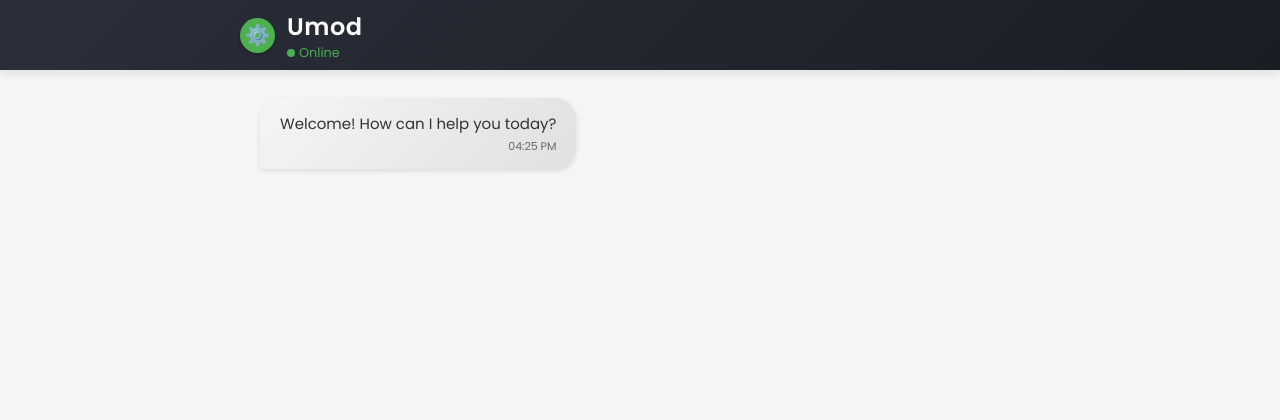
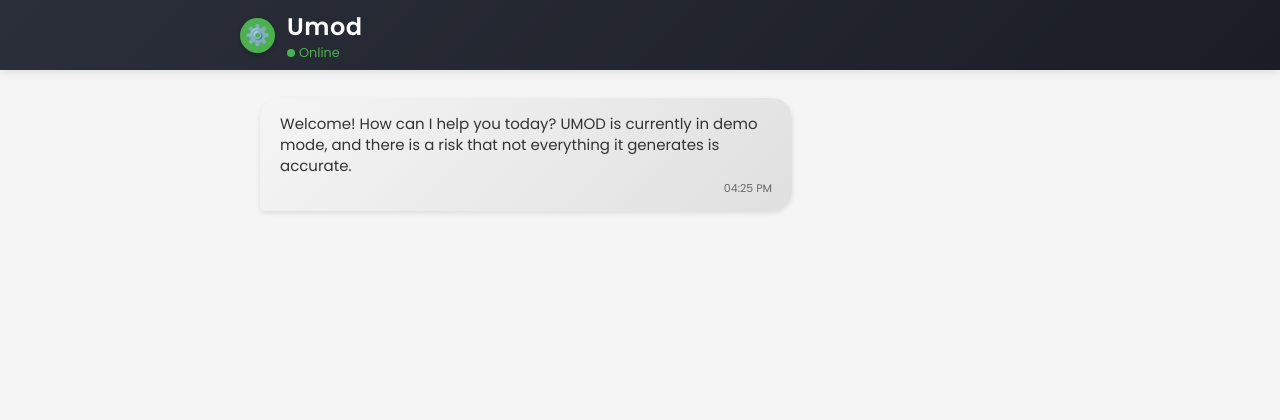
Before and after one commit to Wrong-o/UMOD, a FastAPI app: page /umod in a window 1280 px wide. Shown: the top 420 px of the page. Run offline with FastAPI, Linux system fonts and the light colour scheme; parts of the project's set-up code (start-up, migrations or seed data) failed here and were passed over.

Commit message:
added masseage not accurate

```diff
--- a/app/templates/index.html
+++ b/app/templates/index.html
@@ -390,7 +390,7 @@ main {
             document.querySelector('.header-text h1').textContent = productName;
 
             // Your existing welcome message
-            typeWelcomeMessage('Welcome! How can I help you today?');
+            typeWelcomeMessage('Welcome! How can I help you today? UMOD is currently in demo mode, and there is a risk that not everything it generates is accurate.');
         }
     </script>
 
```
